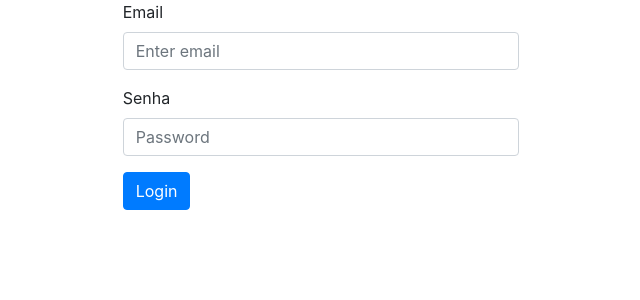
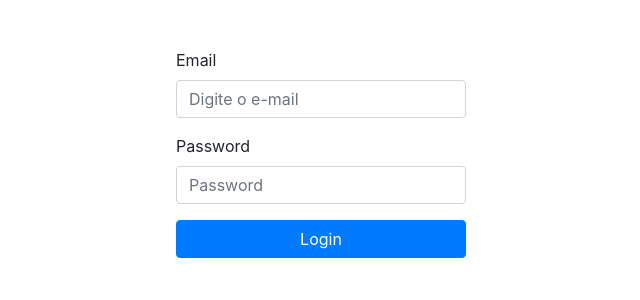
Before and after one commit to arthurfporto/php-mysql, a PHP site: page / in a window 1280 px wide. Shown: the top 300 px of the page, without its empty margins (319-959 px from the left). Run offline with PHP 8.4, Linux system fonts and the light colour scheme.

Commit message:
Adicionando inicio do login

```diff
--- a/aulas/02 - PHP e Formulários/somaPOST.php
+++ b/aulas/02 - PHP e Formulários/somaPOST.php
@@ -15,8 +15,8 @@
     <div class="container-fluid">
       Soma:
       <form action="resultadoPOST.php" method="post">
-        <input type="number" name="num1"> +
-        <input type="number" name="num2">
+        <input type="text" name="num1"> +
+        <input type="text" name="num2">
         <input type="submit" name="submit" value="=">
       </form>
 
--- a/aulas/03 - Login/index.php
+++ b/aulas/03 - Login/index.php
@@ -14,18 +14,20 @@
 
   <div class="container-fluid">
    <div class="row">
-    <div class="col-md-4 mx-auto">
-       <form action="validar.php" method="post">
+    <div class="col-md-3 mx-auto mt-5">
+
+      <form action="validar.php" method="post">
         <div class="form-group">
           <label for="exampleInputEmail1">Email</label>
-          <input type="email" class="form-control" name="usuEmail" id="exampleInputEmail1" aria-describedby="emailHelp" placeholder="Enter email">
+          <input name="usuEmail" type="email" class="form-control" id="exampleInputEmail1" aria-describedby="emailHelp" placeholder="Digite o e-mail">
         </div>
         <div class="form-group">
-          <label for="exampleInputPassword1">Senha</label>
-          <input type="password" class="form-control" name="usuSenha" id="exampleInputPassword1" placeholder="Password">
+          <label for="exampleInputPassword1">Password</label>
+          <input name="usuSenha" type="password" class="form-control" id="exampleInputPassword1" placeholder="Password">
         </div>
-        <button type="submit" class="btn btn-primary">Login</button>
+        <button type="submit" class="btn btn-primary btn-block">Login</button>
       </form>
+
     </div>
   </div>
 </div>
```
Also changed, not shown: aulas/02 - PHP e Formulários/resultadoGET.php (+7 -3 lines), aulas/02 - PHP e Formulários/somaGET.php (+5 -6 lines), aulas/03 - Login/validar.php (+7 -5 lines).
